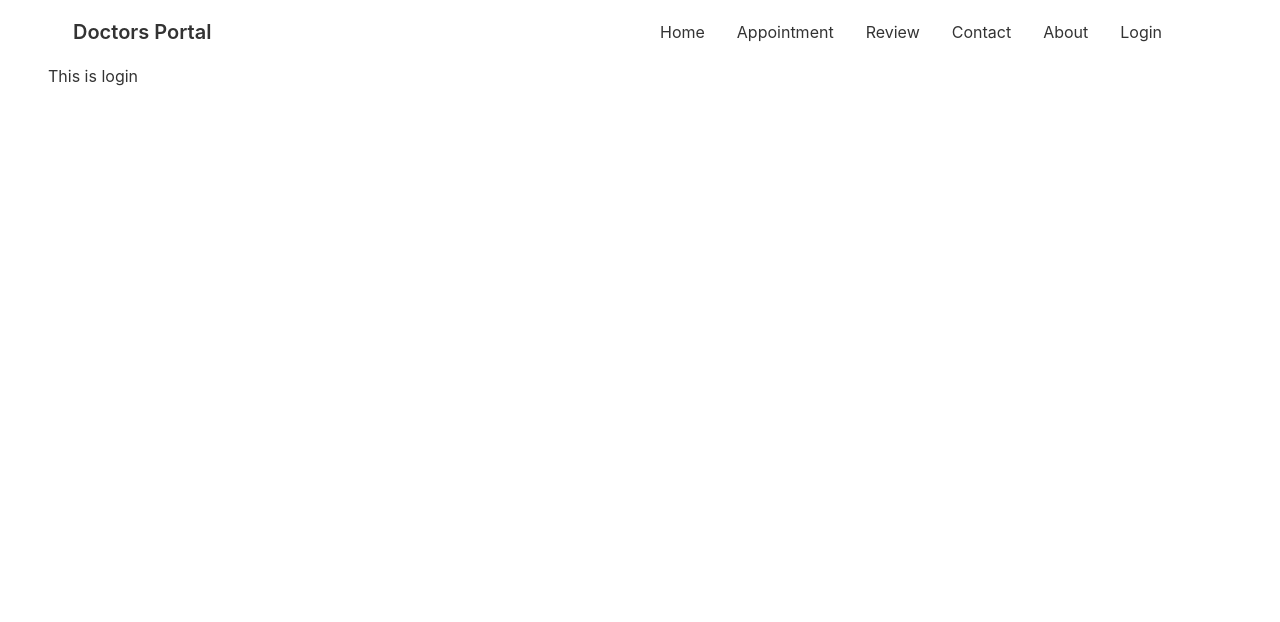
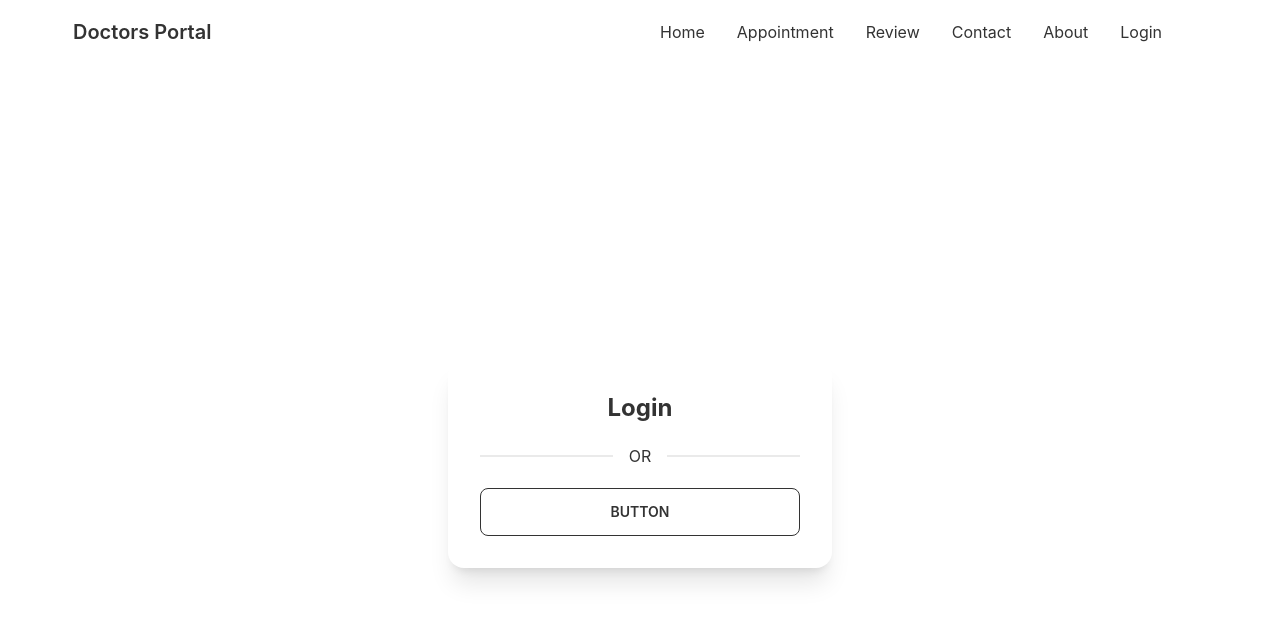
Before and after one commit to 404Bappy/doctors-portal-client, a React (Create React App) app: page /login in a window 1280 px wide. Shown: the top 622 px of the page. Built offline with nearby package versions, Linux system fonts and the light colour scheme.

Commit message:
Initial Commit

```diff
--- a/src/Pages/Appointment/BookingModal.js
+++ b/src/Pages/Appointment/BookingModal.js
@@ -3,7 +3,7 @@
 
 const BookingModal = ({ date, treatment, setTreatment }) => {
     const { _id, name, Slots } = treatment;
-    const handleBooking = event =>{
+    const handleBooking = event => {
         event.preventDefault();
         const slot = event.target.slot.value;
         console.log(_id, name, slot);
--- a/src/Pages/Login/Login.js
+++ b/src/Pages/Login/Login.js
@@ -2,8 +2,15 @@
 
 const Login = () => {
     return (
-        <div>
-            <p>This is login  </p>
+        <div className='flex h-screen justify-center items-center  '>
+            <div class="card w-96 bg-base-100 shadow-xl">
+                <div class="card-body">
+                    <h2 class="text-center text-2xl font-bold">Login</h2>
+
+                    <div class="divider">OR</div>
+                    <button class="btn btn-outline">Button</button>
+                </div>
+            </div>
         </div>
     );
 };
```
